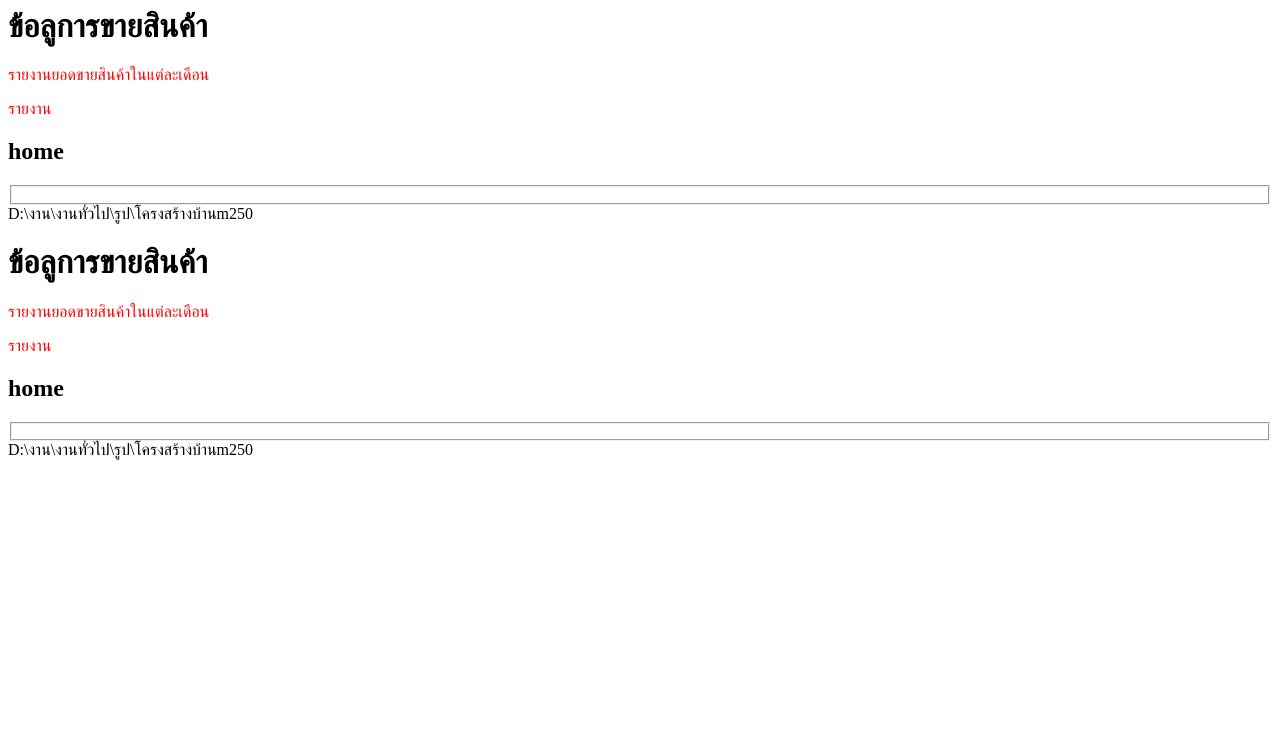
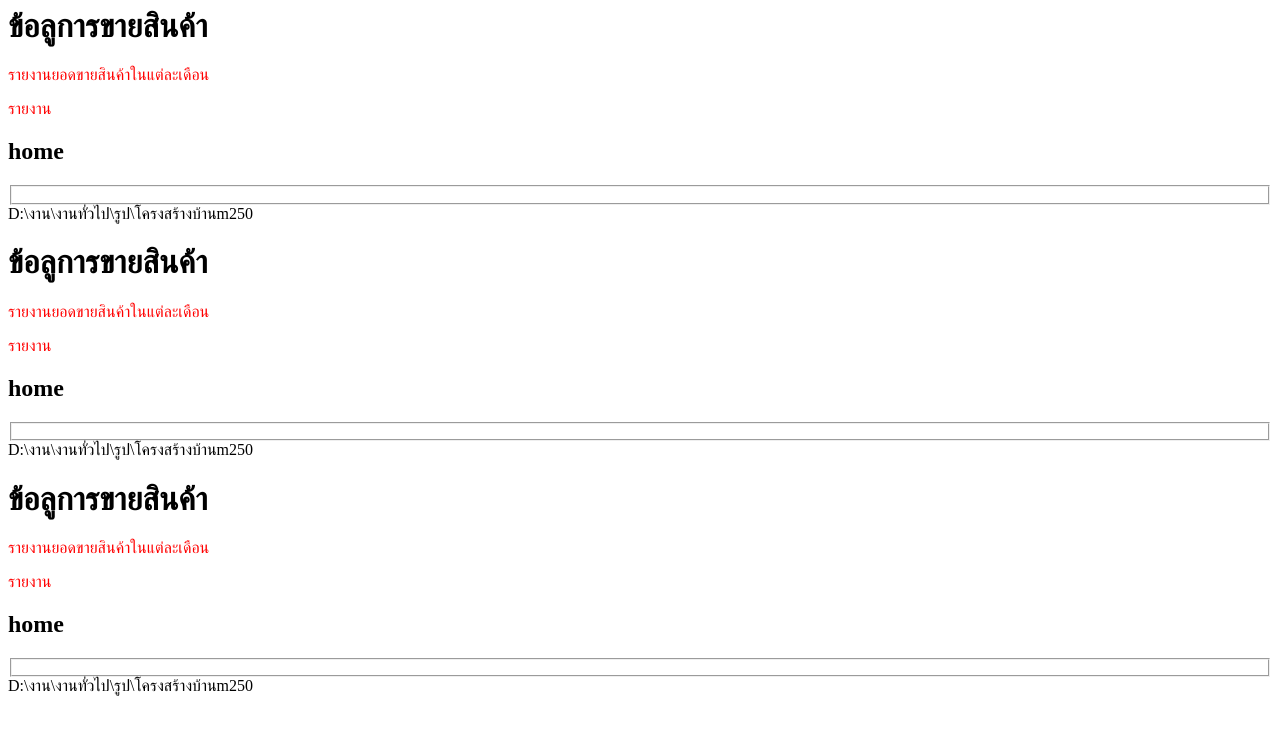
Before and after one commit to KritsadaPlm/git-it, a plain HTML site: page index.html in a window 1280 px wide. Drawn offline with Linux system fonts and the light colour scheme.

Commit message:
index-edit

```diff
--- a/index.html
+++ b/index.html
@@ -1,4 +1,5 @@
 
+<html>
 <head>
     <meta charset="UTF-8">
     <meta http-equiv="X-UA-Compatible" content="IE=edge">
@@ -10,8 +11,6 @@
         }
     </style>
 </head>
-<body>
-    <body>
         <h1>ข้อลูการขายสินค้า</h1>
         <p>รายงานยอดขายสินค้าในแต่ละเดือน</p>
         <p>รายงาน</p>
@@ -28,8 +27,6 @@
                 color: red;
             }
         </style>
-        <body>
-            <body>
                 <h1>ข้อลูการขายสินค้า</h1>
                 <p>รายงานยอดขายสินค้าในแต่ละเดือน</p>
                 <p>รายงาน</p>
@@ -45,15 +42,16 @@
                     p{
                         color: red;
                     }
-                </style>
-
-
-
-
-
-
-
-
-
-</body>
-<html>
+                    </style>
+                     <h1>ข้อลูการขายสินค้า</h1>
+                     <p>รายงานยอดขายสินค้าในแต่ละเดือน</p>
+                     <p>รายงาน</p>
+                     <h2>home</h2>
+                     <fieldset><script></script></fieldset>
+                     <picture>D:\งาน\งานทั่วไป\รูป\โครงสร้างบ้านm250</picture>
+                     <script>screen</script>
+                     <meta charset="UTF-8">
+                     <meta http-equiv="X-UA-Compatible" content="IE=edge">
+                     <meta name="viewport" content="width=device-width, initial-scale=1.0">
+                     <title>Document</title>
+                     <style>
```
